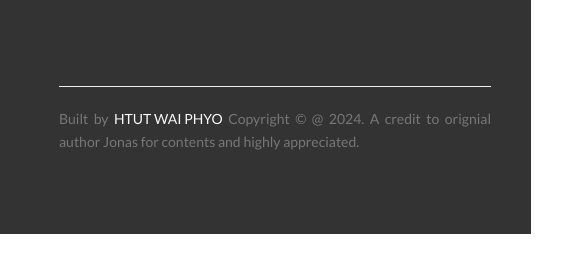
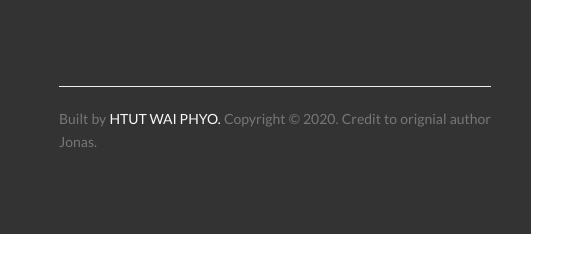
Before and after one commit to htutwaiphyoe/learning-repo-14, a website: page src/index.html in a window 1280 px wide. Shown: the part 5455-5719 px from the top of the page, 719-1280 px from the left. Drawn offline with Linux system fonts and the light colour scheme.

Commit message:
feat: copyright

```diff
--- a/src/index.html
+++ b/src/index.html
@@ -501,10 +501,9 @@
           <p class="footer__text">
             Built by
             <a href="https://hwpswe.vercel.app/" class="footer__link"
-              >Htut Wai Phyo</a
+              >Htut Wai Phyo.</a
             >
-            Copyright &copy; @ 2024. A credit to orignial author Jonas for
-            contents and highly appreciated.
+            Copyright &copy; 2020. Credit to orignial author Jonas.
           </p>
         </div>
       </div>
```
